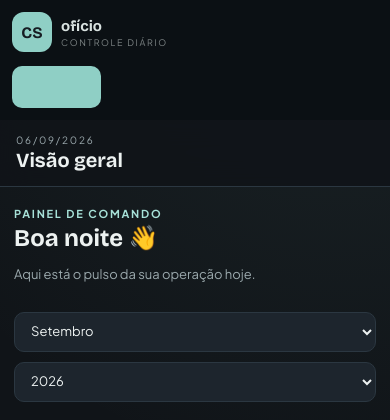
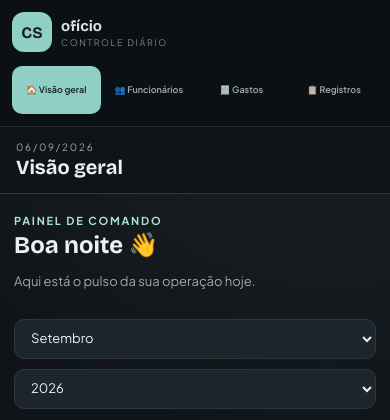
Before and after one commit to Kaua-santos/controle-servicos-python--2-, a FastAPI app: page / in a window 390 px wide. Shown: the top 420 px of the page. Run offline with FastAPI, Linux system fonts and the light colour scheme; data that the repository does not hold is empty.

Commit message:
arrumando erro

```diff
--- a/static/style.css
+++ b/static/style.css
@@ -241,7 +241,14 @@ form.inline { display: inline; }
 
 @media (max-width: 760px) {
   .layout { display: block; }
-  .sidebar { width: 100%; padding: 14px 16px; }
+  .sidebar {
+    position: sticky;
+    top: 0;
+    z-index: 10;
+    width: 100%;
+    padding: 14px 16px;
+    border-bottom: 1px solid var(--sidebar-border);
+  }
   .brand { margin-bottom: 14px; }
   .nav-label, .sidebar-footer { display: none; }
   .nav { display: grid; grid-template-columns: repeat(4, 1fr); gap: 5px; }
@@ -265,9 +272,14 @@ form.inline { display: inline; }
   .brand { gap: 9px; }
   .brand-title { font-size: 15px; }
   .nav { gap: 4px; }
-  .nav a { min-height: 42px; }
-  .nav a { font-size: 0; }
-  .nav a::first-letter { font-size: 18px; }
+  .nav a {
+    min-height: 48px;
+    padding: 7px 3px;
+    gap: 2px;
+    font-size: 9px;
+    line-height: 1.15;
+    white-space: normal;
+  }
   .topbar { padding: 14px 16px; }
   .content { padding: 20px 14px 30px; }
   .page-header { margin-bottom: 18px; }
--- a/templates/base.html
+++ b/templates/base.html
@@ -4,7 +4,7 @@
   <meta charset="UTF-8">
   <meta name="viewport" content="width=device-width, initial-scale=1.0">
   <title>{% block title %}Controle de Serviços{% endblock %}</title>
-  <link rel="stylesheet" href="/static/style.css?v=responsive-1">
+  <link rel="stylesheet" href="/static/style.css?v=responsive-2">
 </head>
 <body>
   <div class="layout">
```
